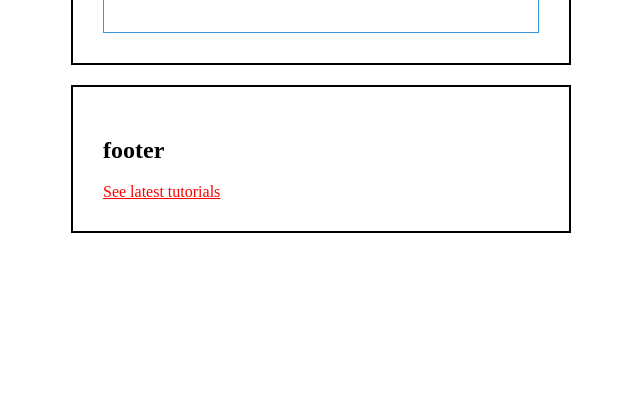
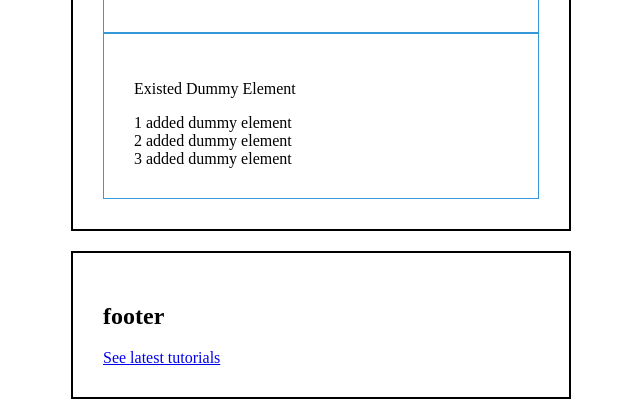
Before and after one commit to paytakhtdota/practice3, a plain HTML site: page index.html in a window 1280 px wide. Shown: the part 1146-1565 px from the top of the page, without its empty margins (319-959 px from the left). Before the commit the page ends 1399 px from the top, so only its background shows below. Drawn offline with Linux system fonts and the light colour scheme.

Commit message:
12-24-23 Still Practicing

```diff
--- a/index.html
+++ b/index.html
@@ -33,6 +33,11 @@
             </ul>
             <img src="https://picsum.photos/375/600">
         </section>
+        <section class="to-do-section">
+            <div id="parent">
+                <p>Existed Dummy Element</p>
+              </div>
+        </section>
     </main>
     <footer>
         <h2 class="title">footer</h2>
--- a/script.js
+++ b/script.js
@@ -59,10 +59,11 @@ console.log("---------------------");
  att = document.createAttribute("calss");
  att.value = "red-text";
 document.getElementById("ref-link").setAttributeNode(att);
-document.getElementById("ref-link").setAttribute("class","red-text");
+document.getElementById("ref-link").setAttribute("class","red-text2");
  console.log(result);
  document.getElementById("ref-link").classList.add("new-class");
- document.getElementById("ref-link").classList.remove("new-class");
+ document.getElementById("ref-link").classList.remove("new-class");;
+ document.getElementById("ref-link").classList.remove("red-text2");
  console.log("---------------------");
  // ایجاد یک تگ جدید
 let newLi = document.createElement("li");
@@ -78,3 +79,45 @@ console.log(document.querySelector("ul").matches("a")); // چک می کند که
 console.log(document.querySelector("ul").matches("#to-do-list"));
 console.log(document.querySelector("img"));
 //از متود requestFullscreen() می توان برای فول اسکرین کردن المنت ها استفاده کرد
+// document.querySelector("img").requestFullscreen();
+// برای ایجاد شرتکات برای المنت ها از پروپرتی accessKey استفاده میکنم
+document.querySelector("#myform input").accessKey = "i";
+document.querySelector("#ref-link").accessKey = "l";
+// برای استفاده از کلید شرتکات ها باید از Aly+key استفاده کرد
+
+result = document.querySelector("#ref-link").attributes;
+console.log(result);
+
+// همه ی اتریبیوت ها نود هستند
+// در این جا سه پراپرتی هست که فقط برای نود های پراپرتی قابل استفاده است
+
+console.log(document.querySelector("#ref-link").attributes[1].name);
+console.log(document.querySelector("#ref-link").attributes[1].value);
+console.log(document.querySelector("#ref-link").attributes[1].ownerElement);
+// دریافت نود اتریبیوت با متود getNamedItem
+console.log(document.querySelector("#ref-link").attributes.getNamedItem("href"));
+
+document.querySelector("#ref-link").removeAttribute("class"); // با این متود می توان یک اتریبیوت را حذف کرد removeAttribute
+result = document.querySelector("#ref-link").attributes;//
+console.error(result , `\n------------------------`);
+
+
+//مثالی زیبا از استفاده از متود append برای اضافه کردن فرزند به تگ های متفاوت
+document.addEventListener('DOMContentLoaded', function () { // این یک اوند لیسنر است کل کد داخل این اونت لیسنر قرار گرفته است برای این مطمئن شود این کد قبل از لود شدن کامل فایل اجتمل اجرا نخواهد شد
+    const parentElement = document.getElementById('parent');
+
+    // اضافه کردن چند المان به انتهای المان والد
+    parentElement.append(
+      createChildElement("1 added dummy element"),
+      createChildElement("2 added dummy element"),
+      createChildElement("3 added dummy element")
+    );
+
+    function createChildElement(content) {  //یک فانکشن برای ساخت سریع المنت و گذاشتن یک تکس داخل این المنت
+      const childElement = document.createElement('div');
+      childElement.textContent = content;
+      return childElement;
+    }
+  });
+
+  console.log("______________________")
--- a/style.css
+++ b/style.css
@@ -26,3 +26,7 @@ header, main, footer{
 .new-class{
     background-color: bisque;
 }
+
+#parent{
+
+}
```
